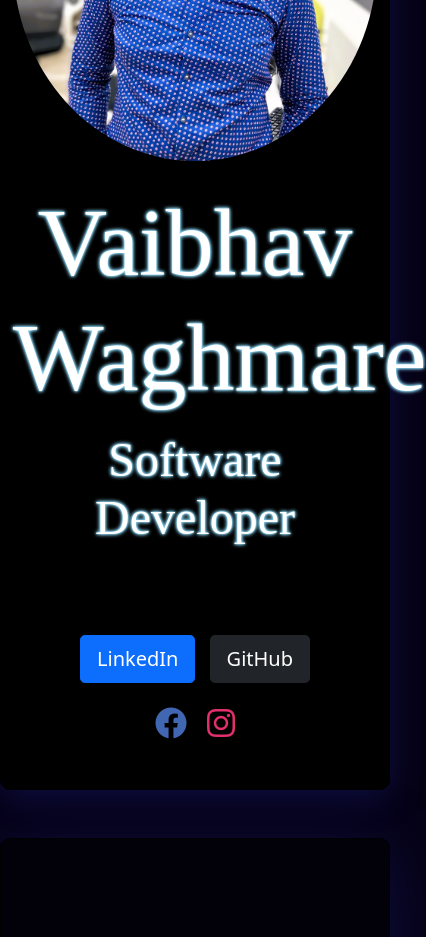
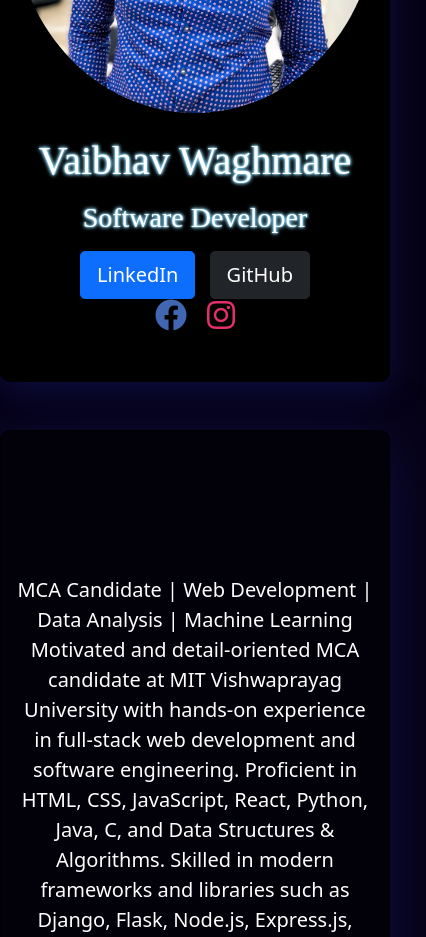
Before and after one commit to Vaibhaavw/Vaibhaavw.github.io, a plain HTML site: page index.html in a window 390 px wide. Shown: the part 480-1417 px from the top of the page, 426 px wide, since content can reach past the window. Drawn offline with nearby package versions, Linux system fonts and the light colour scheme.

Commit message:
Update index.html
updates about home page

```diff
--- a/index.html
+++ b/index.html
@@ -59,17 +59,6 @@
       .square {
         border-radius: 0 !important;
       }
-
-      .glowing {
-        font-family: "Times New Roman", Times, serif;
-        color: #ffffff; /* This sets the text color to white */
-        text-shadow: 0 0 2px #87ceeb, 0 0 2px #87ceeb, 0 0 4px #87ceeb,
-          0 0 4px #87ceeb;
-      }
-      .btn.glowing:hover {
-        box-shadow: 0 0 5px rgb(203, 177, 255), 0 0 25px rgb(107, 107, 107),
-          0 0 50px rgb(106, 106, 106), 0 0 200px rgb(110, 110, 110);
-      }
       #certification .img-fluid:hover {
         transform: scale(2);
         transition: transform 0.3s ease;
@@ -93,6 +82,36 @@
         object-fit: cover;
         border-radius: 50%;
       }
+        /* Responsive Font Sizes */
+  @media (max-width: 768px) {
+    h1.mb-3 {
+      font-size: 2.5rem; /* Smaller font size for h1 on mobile screens */
+    }
+    h2.mb-3 {
+      font-size: 1.75rem; /* Smaller font size for h2 on mobile screens */
+    }
+  }
+
+  .glowing {
+    font-family: "Times New Roman", Times, serif;
+    color: #ffffff; /* This sets the text color to white */
+    text-shadow: 0 0 2px #87ceeb, 0 0 2px #87ceeb, 0 0 4px #87ceeb,
+      0 0 4px #87ceeb;
+  }
+
+  .btn.glowing:hover {
+    box-shadow: 0 0 5px rgb(203, 177, 255), 0 0 25px rgb(107, 107, 107),
+      0 0 50px rgb(106, 106, 106), 0 0 200px rgb(110, 110, 110);
+  }
+
+  /* Ensure text does not overflow */
+  h1, h2 {
+    word-wrap: break-word;
+  }
+
+  .text-break {
+    word-break: break-word;
+  }
     </style>
   </head>
   <body>
@@ -133,7 +152,6 @@
     border: 1px solid rgb(0, 0, 0);
   "
 >
-  <br /><br />
   <div class="container">
     <div class="row align-items-center">
       <!-- Image Column -->
@@ -141,7 +159,6 @@
         <img
           alt="ecommerce"
           src="https://github.com/Vaibhaavw/Vaibhaavw.github.io/raw/main/v4.jpg"
-          alt="Example Image"
           class="img-fluid rounded-circle"
           style="
             max-width: 100%;
@@ -155,17 +172,12 @@
 
       <!-- Text Column -->
       <div class="col-md-6 text-center text-md-left mt-4 mt-md-0">
-        <h1 class="mb-3 glowing display-4 display-md-3 display-lg-1">
-          Vaibhav Waghmare
-        </h1>
-        <h2 class="mb-3 glowing text-center text-md-left h3 h-md-2">
+        <h1 class="mb-3 glowing display-4 text-break">Vaibhav Waghmare</h1>
+        <h2 class="mb-3 glowing text-center text-md-left h3 text-break">
           Software Developer
         </h2>
       </div>
     </div>
-    <br />
-    <br />
-    <br />
     <div class="row">
       <div class="col text-center">
         <a
@@ -179,21 +191,9 @@
       </div>
     </div>
     <!-- Social Media Icons -->
-    <br />
     <div class="row">
       <div class="col text-center">
-        <!-- <a
-          href="https://twitter.com/yourprofile"
-          target="_blank"
-          class="mx-2"
-        >
-          <i class="fab fa-twitter fa-2x" style="color: #1da1f2"></i>
-        </a> -->
-        <a
-          href="https://facebook.com/yourprofile"
-          target="_blank"
-          class="mx-2"
-        >
+        <a href="https://facebook.com/yourprofile" target="_blank" class="mx-2">
           <i class="fab fa-facebook fa-2x" style="color: #4267b2"></i>
         </a>
         <a
```
